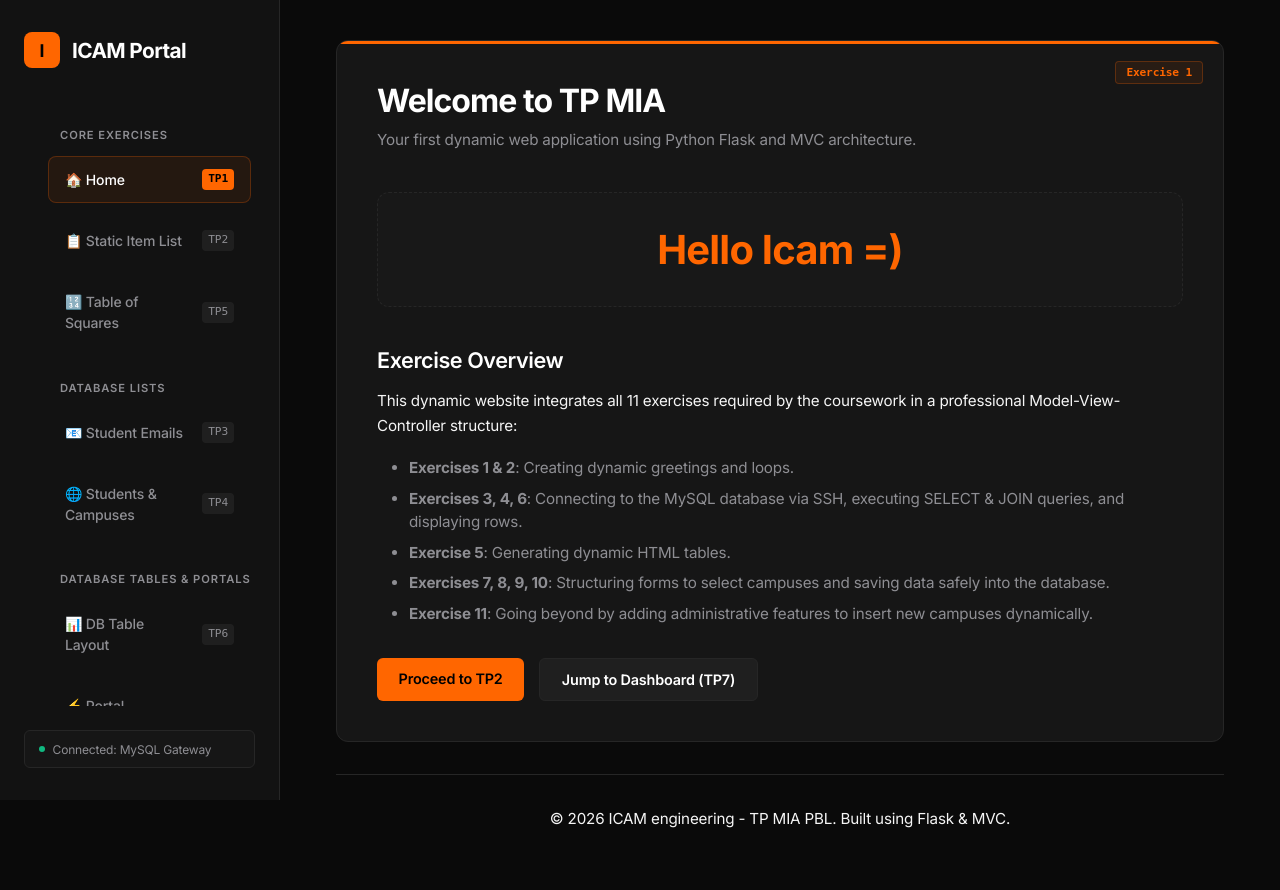
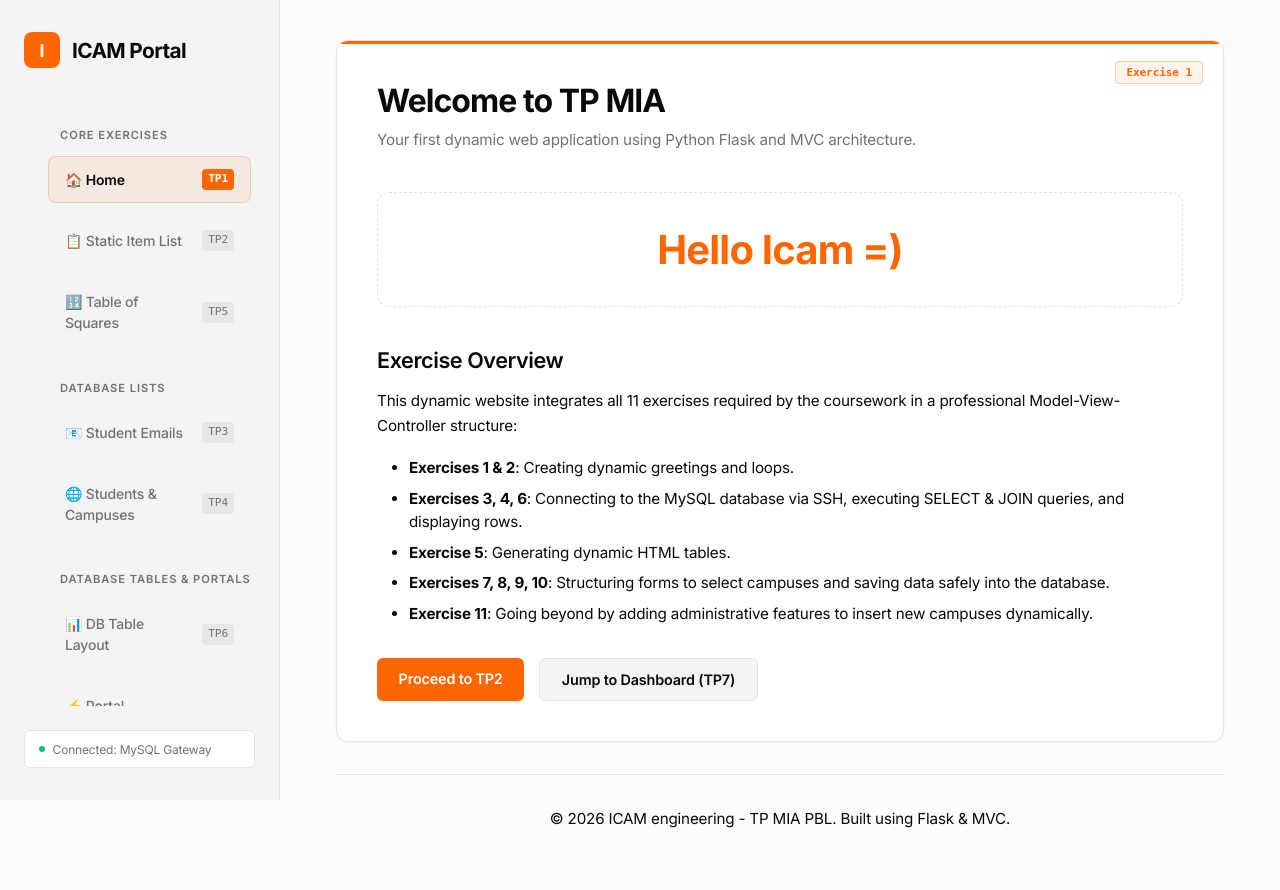
Before and after one commit to Samuel-Bashimbirwa/TP-MIA, a Flask app: page / in a window 1280 px wide. Run offline with Flask 3, Linux system fonts and the light colour scheme.

Commit message:
Style pivot: Redesigned portal to a clean minimalist Light Theme with high-contrast black text and safety orange buttons

```diff
--- a/frontend/static/css/style.css
+++ b/frontend/static/css/style.css
@@ -1,19 +1,19 @@
-/* CSS System for TP MIA Web Portal - Premium Minimalist Orange Theme */
+/* CSS System for TP MIA Web Portal - Premium Minimalist Light Orange Theme */
 @import url('https://fonts.googleapis.com/css2?family=Inter:wght@300;400;500;600;700&display=swap');
 
 :root {
-    --bg-main: #0a0a0a;
-    --bg-sidebar: #121212;
-    --card-bg: #161616;
-    --card-border: #262626;
+    --bg-main: #fcfcfc;
+    --bg-sidebar: #f4f4f5;
+    --card-bg: #ffffff;
+    --card-border: #e4e4e7;
     --card-border-active: #ff6600;
 
-    --primary: #ff6600; /* Pure premium orange */
-    --primary-hover: #ff7a22;
-    --primary-glow: rgba(255, 102, 0, 0.15);
+    --primary: #ff6600; /* Vibrant Orange */
+    --primary-hover: #e65c00; /* Burnt Orange */
+    --primary-glow: rgba(255, 102, 0, 0.1);
 
-    --text-main: #f5f5f5;
-    --text-muted: #8e8e93;
+    --text-main: #09090b; /* Pure dark charcoal for readability */
+    --text-muted: #71717a; /* Muted gray text */
     --text-link: #ff6600;
     --success: #10b981;
 }
@@ -64,13 +64,13 @@ aside.sidebar {
     justify-content: center;
     font-weight: 700;
     font-size: 1.1rem;
-    color: #000000;
+    color: #ffffff;
 }
 
 .logo-text {
     font-weight: 700;
     font-size: 1.3rem;
-    color: #ffffff;
+    color: var(--text-main);
     letter-spacing: -0.03em;
 }
 
@@ -120,20 +120,21 @@ aside.sidebar {
 }
 
 .nav-item a:hover {
-    color: #ffffff;
-    background: rgba(255, 255, 255, 0.03);
+    color: var(--text-main);
+    background: rgba(0, 0, 0, 0.03);
 }
 
 .nav-item.active a {
-    color: #ffffff;
+    color: var(--text-main);
     background: rgba(255, 102, 0, 0.08);
     border-color: rgba(255, 102, 0, 0.25);
+    font-weight: 600;
 }
 
 .nav-badge {
     margin-left: auto;
     font-size: 0.7rem;
-    background: rgba(255, 255, 255, 0.06);
+    background: rgba(0, 0, 0, 0.05);
     padding: 2px 6px;
     border-radius: 4px;
     font-family: monospace;
@@ -142,7 +143,7 @@ aside.sidebar {
 
 .nav-item.active .nav-badge {
     background: var(--primary);
-    color: #000000;
+    color: #ffffff;
     font-weight: 600;
 }
 
@@ -165,6 +166,7 @@ main.main-content {
     margin-bottom: 2rem;
     position: relative;
     overflow: hidden;
+    box-shadow: 0 1px 3px rgba(0, 0, 0, 0.05);
 }
 
 .glass-panel::before {
@@ -183,7 +185,7 @@ h1 {
     font-size: 2rem;
     margin-bottom: 0.5rem;
     letter-spacing: -0.03em;
-    color: #ffffff;
+    color: var(--text-main);
 }
 
 .page-subtitle {
@@ -196,7 +198,7 @@ h2 {
     font-weight: 600;
     font-size: 1.35rem;
     margin-bottom: 1rem;
-    color: #ffffff;
+    color: var(--text-main);
     letter-spacing: -0.02em;
 }
 
@@ -217,6 +219,7 @@ li {
     margin-bottom: 0.5rem;
     line-height: 1.5;
     font-size: 0.95rem;
+    color: var(--text-main);
 }
 
 /* Premium styled lists */
@@ -351,19 +357,20 @@ input[type="email"]:focus,
 input[type="text"]:focus,
 select:focus {
     border-color: var(--primary);
-    background: rgba(255, 255, 255, 0.04);
+    background: #ffffff;
+    box-shadow: 0 0 0 2px rgba(255, 102, 0, 0.1);
 }
 
 select option {
-    background: var(--bg-sidebar);
-    color: #ffffff;
+    background: #ffffff;
+    color: var(--text-main);
 }
 
 /* Submit and Action Buttons */
 input[type="submit"],
 .btn {
     background-color: var(--primary);
-    color: #000000;
+    color: #ffffff;
     border: none;
     padding: 0.75rem 1.35rem;
     font-size: 0.9rem;
@@ -374,12 +381,14 @@ input[type="submit"],
     text-align: center;
     text-decoration: none;
     display: inline-block;
+    box-shadow: 0 1px 2px rgba(255, 102, 0, 0.1);
 }
 
 input[type="submit"]:hover,
 .btn:hover {
     background-color: var(--primary-hover);
     transform: translateY(-1px);
+    box-shadow: 0 2px 4px rgba(255, 102, 0, 0.2);
 }
 
 input[type="submit"]:active,
@@ -388,14 +397,16 @@ input[type="submit"]:active,
 }
 
 .btn-secondary {
-    background: rgba(255, 255, 255, 0.04);
+    background: var(--bg-sidebar);
     border: 1px solid var(--card-border);
-    color: #ffffff;
+    color: var(--text-main);
+    box-shadow: none;
 }
 
 .btn-secondary:hover {
-    background: rgba(255, 255, 255, 0.08);
+    background: rgba(0, 0, 0, 0.05);
     border-color: var(--text-muted);
+    box-shadow: none;
 }
 
 /* Notifications & Status Alerts */
@@ -492,9 +504,10 @@ footer {
     color: var(--text-muted);
     margin-top: auto;
     padding: 0.65rem 0.85rem;
-    background: rgba(255, 255, 255, 0.015);
+    background: #ffffff;
     border: 1px solid var(--card-border);
     border-radius: 6px;
+    box-shadow: 0 1px 2px rgba(0, 0, 0, 0.02);
 }
 
 .indicator-dot {
```
Also changed, not shown: other parts of frontend/static/css/style.css (+19 -15 lines).
